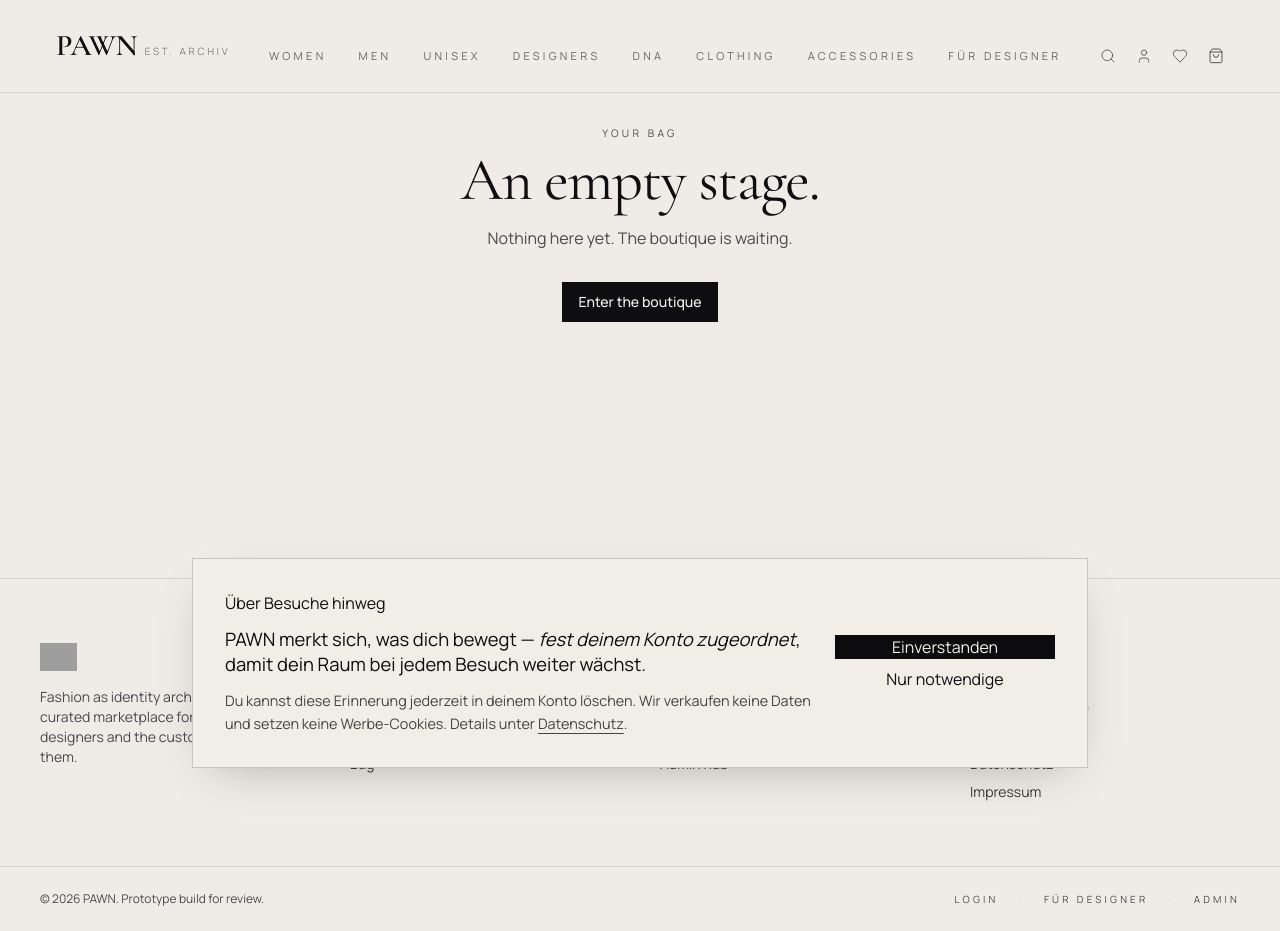
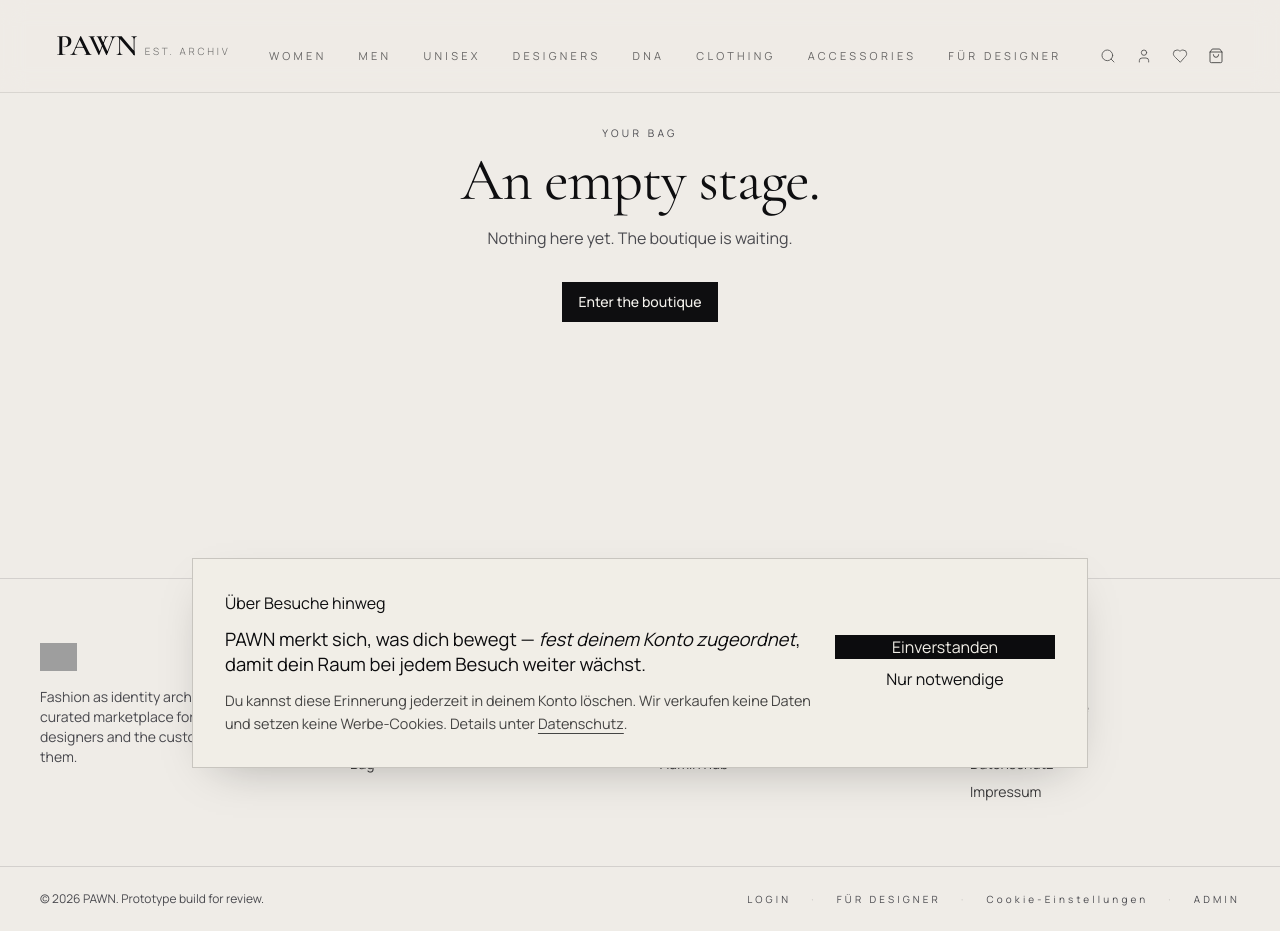
Before and after one commit to daoudandiaye98-alt/pawn-prototype, a React (Vite) app: page /cart in a window 1280 px wide. Built offline with nearby package versions, Linux system fonts and the light colour scheme; grey boxes are pictures that could not be loaded; a web font is replaced by a local one; what @lovable.dev/cloud-auth-js would draw is missing.

Commit message:
Changes
Co-authored-by: daoudandiaye98-alt <289413327+daoudandiaye98-alt@users.noreply.github.com>

```diff
--- a/src/components/pawn/PublicFooter.tsx
+++ b/src/components/pawn/PublicFooter.tsx
@@ -54,13 +54,16 @@ export function PublicFooter() {
       <div className="border-t border-border">
         <div className="editorial-container flex flex-col items-start justify-between gap-3 py-6 text-xs text-muted-foreground md:flex-row md:items-center">
           <span>© {new Date().getFullYear()} PAWN. Prototype build for review.</span>
-          <div className="flex items-center gap-5 text-[0.62rem] uppercase tracking-[0.32em]">
+          <div className="flex flex-wrap items-center gap-5 text-[0.62rem] uppercase tracking-[0.32em]">
             <Link to="/auth" className="hover:text-foreground">Login</Link>
             <span className="opacity-30">·</span>
             <Link to="/apply" className="hover:text-foreground">Für Designer</Link>
             <span className="opacity-30">·</span>
+            <CookieSettingsLink />
+            <span className="opacity-30">·</span>
             <Link to="/admin" className="hover:text-foreground">Admin</Link>
           </div>
+
         </div>
       </div>
     </footer>
```
